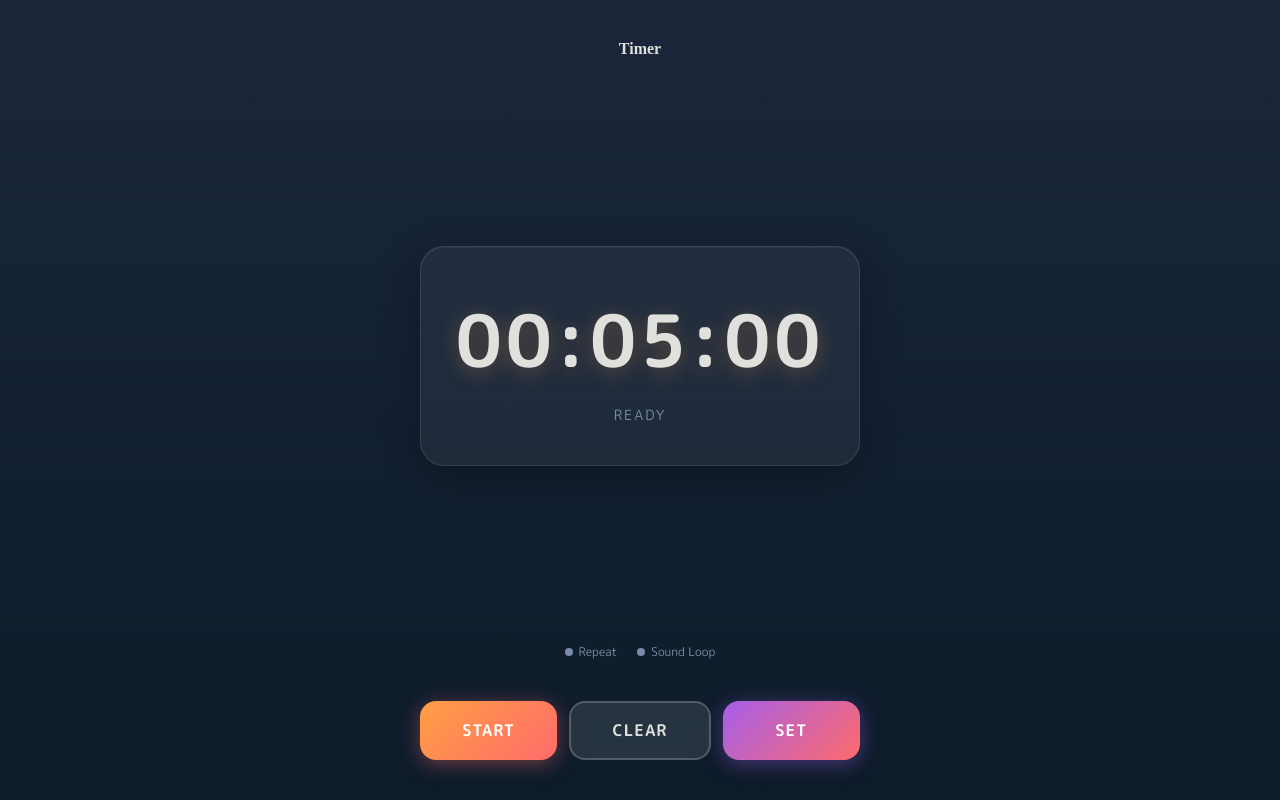
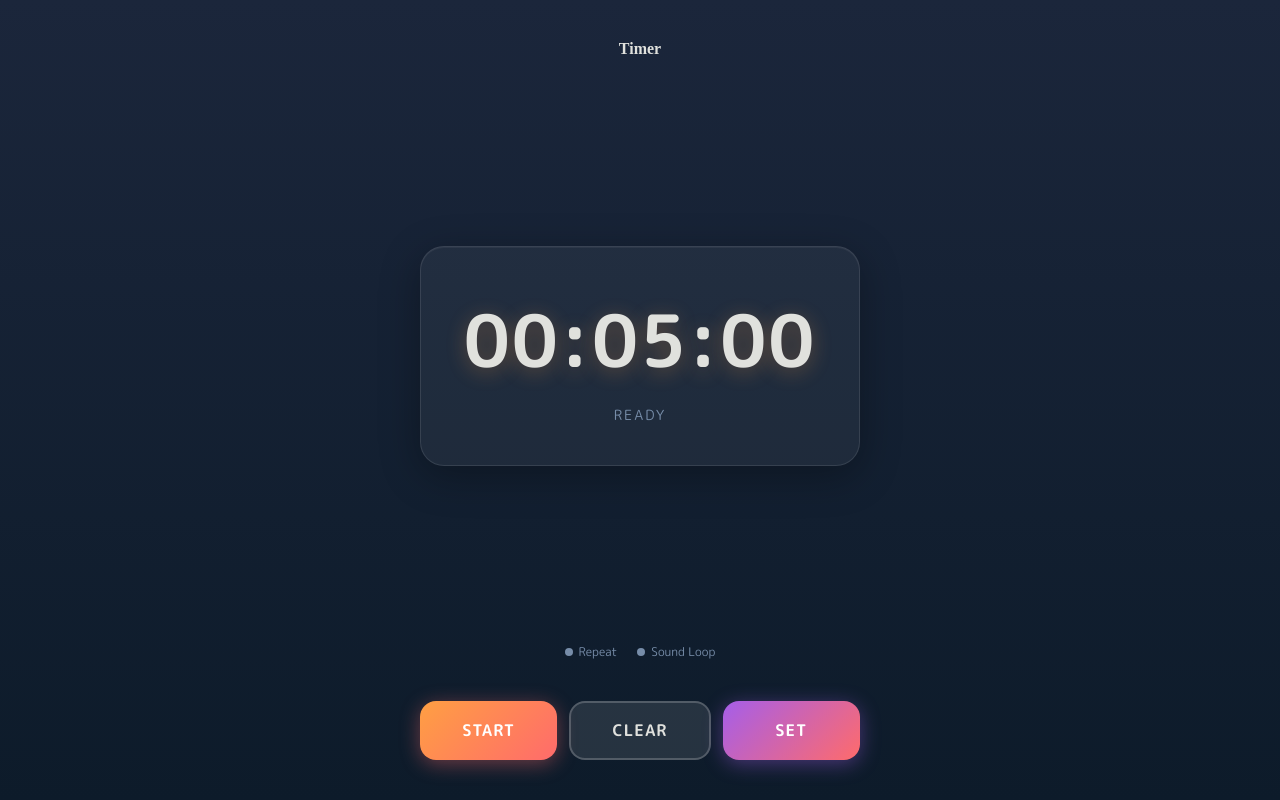
Before and after one commit to yashomasho3145-create/Timer, a plain HTML site: page index.html in a window 1280 px wide. Drawn offline with Linux system fonts and the light colour scheme.

Commit message:
Adjust padding and font size in timer display

```diff
--- a/index.html
+++ b/index.html
@@ -83,20 +83,23 @@
         .timer-display {
             background: rgba(255, 255, 255, 0.05);
             border-radius: 24px;
-            padding: 40px 30px;
+            padding: 40px 20px;
             text-align: center;
             border: 1px solid rgba(255, 255, 255, 0.1);
             box-shadow: 0 10px 40px rgba(0, 0, 0, 0.3), inset 0 1px 0 rgba(255, 255, 255, 0.05);
             width: 100%;
+            overflow: hidden;
         }
         .timer-time {
             font-family: 'M PLUS Rounded 1c', monospace;
-            font-size: 72px;
+            font-size: clamp(48px, 15vw, 72px);
             font-weight: 700;
             color: var(--text-light);
-            letter-spacing: 4px;
+            letter-spacing: 2px;
             text-shadow: 0 4px 20px rgba(255, 159, 67, 0.3);
             transition: all 0.3s ease;
+            word-break: keep-all;
+            white-space: nowrap;
         }
         .timer-time.running {
             color: var(--energy-orange);
```
